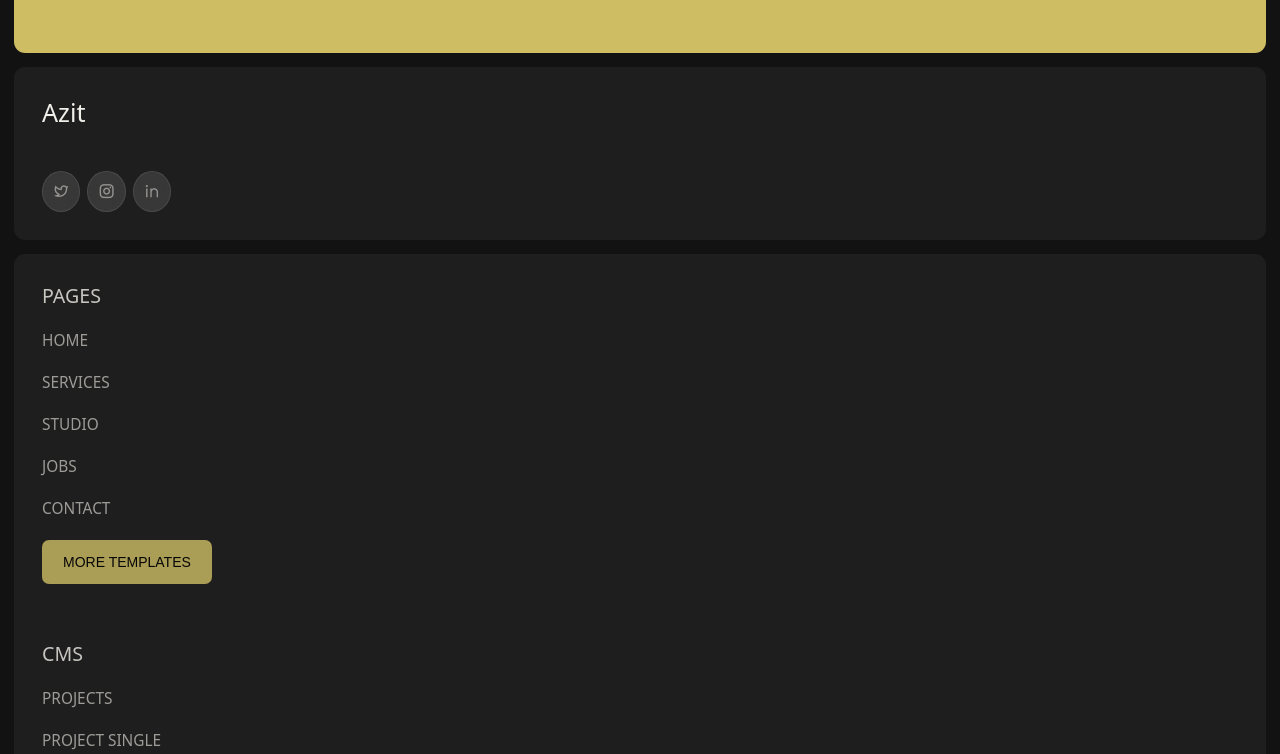
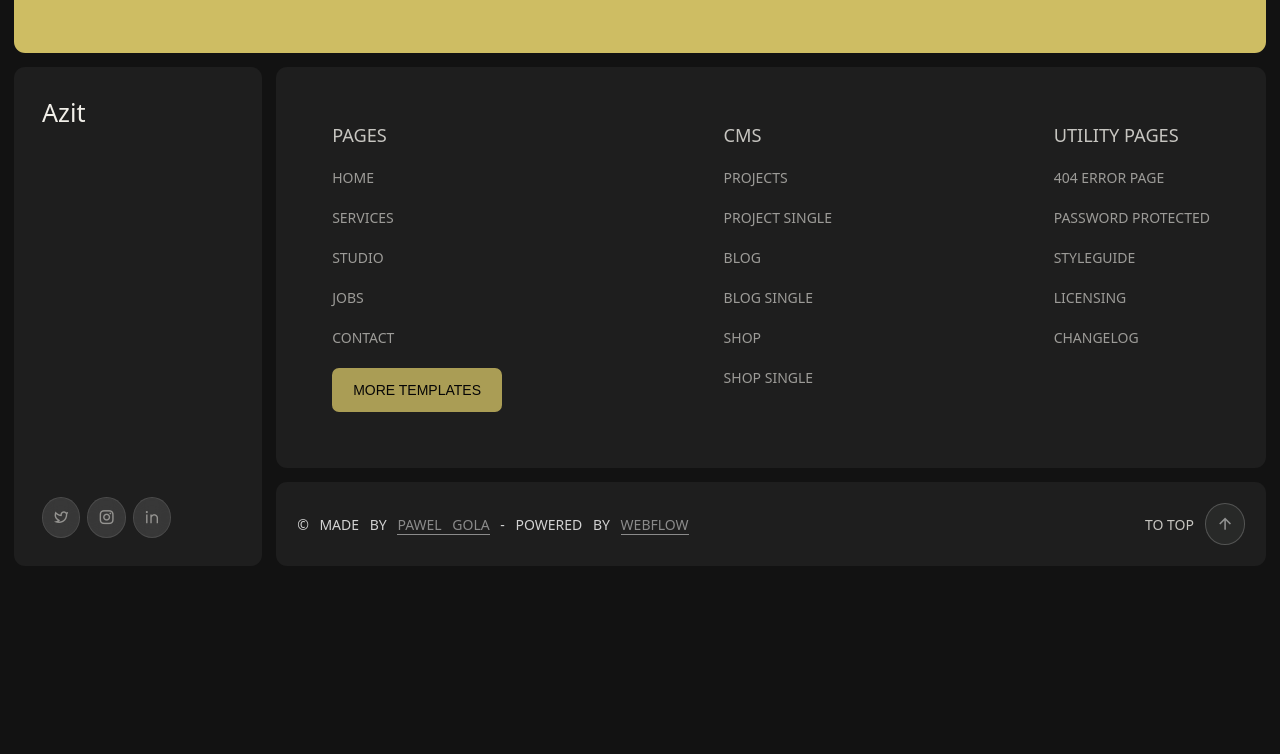
Before and after one commit to azit-rana0/Assignment, a plain HTML site: page Task Studio Project/index.html in a window 1280 px wide. Shown: the part 3057-3811 px from the top of the page. After the commit the page ends 3637 px from the top, so only its background shows below. Drawn offline with nearby package versions, Linux system fonts and the light colour scheme.

Commit message:
Refactor footer and lists structure in index.html; enhance styles for improved layout and interactivity

```diff
--- a/Task Studio Project/index.html
+++ b/Task Studio Project/index.html
@@ -226,6 +226,7 @@
             </div>
           </div>
         </div>
+        <div class="lists-footer">
           <div class="lists">
             <div class="page">
               <h3>Pages</h3>
@@ -266,6 +267,7 @@
               <i class="ri-arrow-up-line"></i>
             </div>
           </div>
+        </div>
       </section>
     </main>
   </body>
--- a/Task Studio Project/style.scss
+++ b/Task Studio Project/style.scss
@@ -36,6 +36,7 @@ section {
   display: flex;
   align-items: center;
   gap: 0.8rem;
+  cursor: pointer;
 
   i {
     color: #ffffff7e;
@@ -241,6 +242,7 @@ main {
         justify-content: end;
         gap: 0.5rem;
         padding: 1rem;
+        cursor: pointer;
         div {
           border-radius: 50%;
           padding: 0.7rem;
@@ -268,11 +270,13 @@ main {
           font-size: 1.3rem;
           font-weight: 400;
           opacity: 0.8;
+          cursor: pointer;
         }
         p {
           text-transform: uppercase;
           font-weight: 400;
           opacity: 0.8;
+          cursor: pointer;
         }
       }
     }
@@ -365,6 +369,7 @@ main {
         color: white;
         opacity: 0.9;
         font-weight: 400;
+        cursor: pointer;
 
         i {
           font-size: 1.2rem;
@@ -396,6 +401,7 @@ main {
         display: flex;
         justify-content: start;
         gap: 0.5rem;
+        cursor: pointer;
         div {
           border-radius: 50%;
           padding: 0.7rem;
@@ -410,6 +416,8 @@ main {
       }
     }
 
+    .lists-footer {
+      @include flexColumn();
       .lists {
         background: #1e1e1e;
         border-radius: 0.8rem;
@@ -423,12 +431,13 @@ main {
 
           text-transform: uppercase;
           h3 {
-          font-size: 1.4rem;
+            font-size: 1.3rem;
             font-weight: 400;
             opacity: 0.8;
           }
           p {
-          font-size: 1.1rem;
+            cursor: pointer;
+            font-size: 1rem;
             font-weight: 400;
             opacity: 0.6;
           }
@@ -444,6 +453,7 @@ main {
           border-radius: 0.5rem;
           font-weight: 100;
           opacity: 0.8;
+          cursor: pointer;
         }
       }
 
@@ -456,9 +466,10 @@ main {
         .copyright {
           text-align: center;
           p {
-          font-size: 1.2rem;
+            font-size: 1rem;
             word-spacing: 0.5rem;
             color: white;
+            text-transform: uppercase;
             opacity: 0.8;
             span {
               padding: 0;
@@ -470,6 +481,7 @@ main {
         }
         .arrow {
           @include arrowButton();
+        }
       }
     }
   }
@@ -631,5 +643,29 @@ main {
         }
       }
     }
+
+    section.view9 {
+      width: 100%;
+      flex-direction: row;
+      .azit {
+        width: 20%;
+        justify-content: space-between;
+      }
+
+      .lists-footer {
+        width: 80%;
+        .lists {
+          width: 100%;
+          flex-direction: row;
+          justify-content: space-between;
+          padding:4rem ;
+        }
+
+        .footer{
+          flex-direction: row;
+          justify-content: space-between;
         }
       }
+    }
+  }
+}
```
Also changed, not shown: Task Studio Project/style.css. Lines whose indentation alone changed are shown as unchanged.
